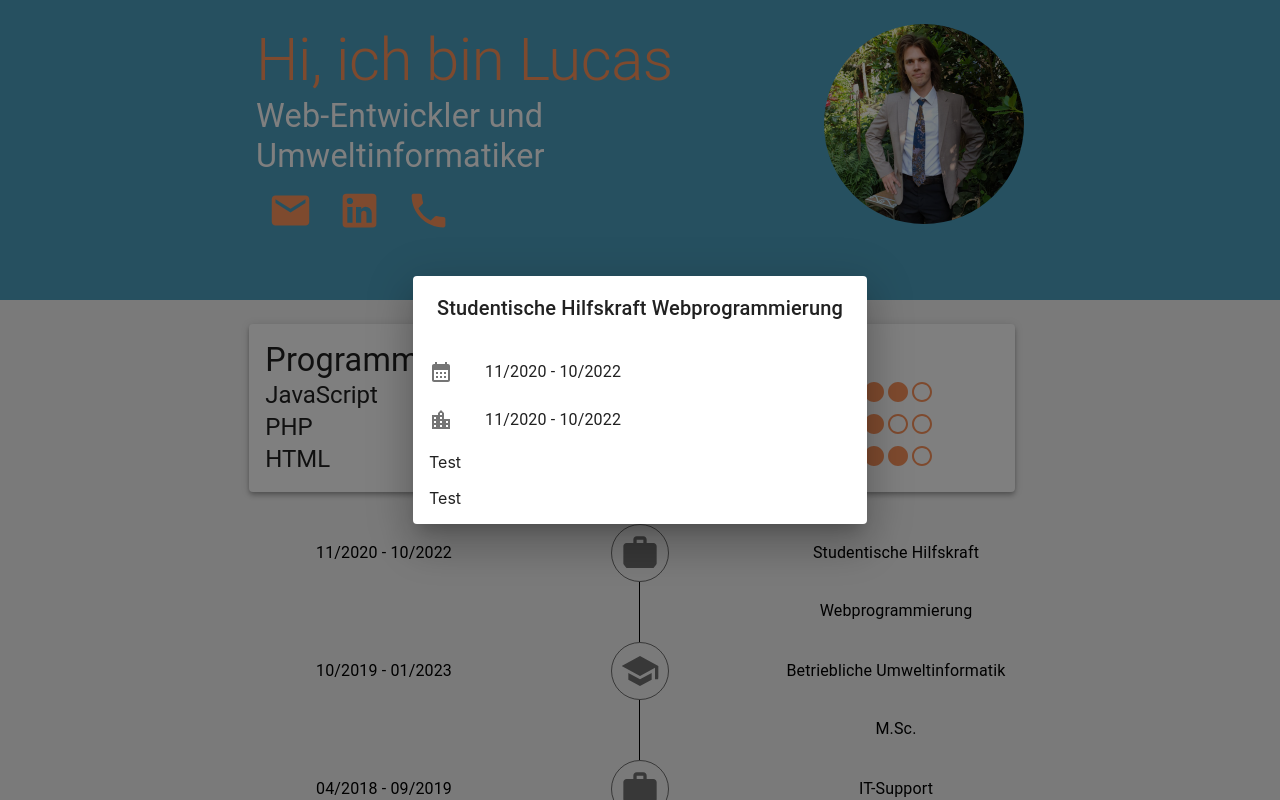
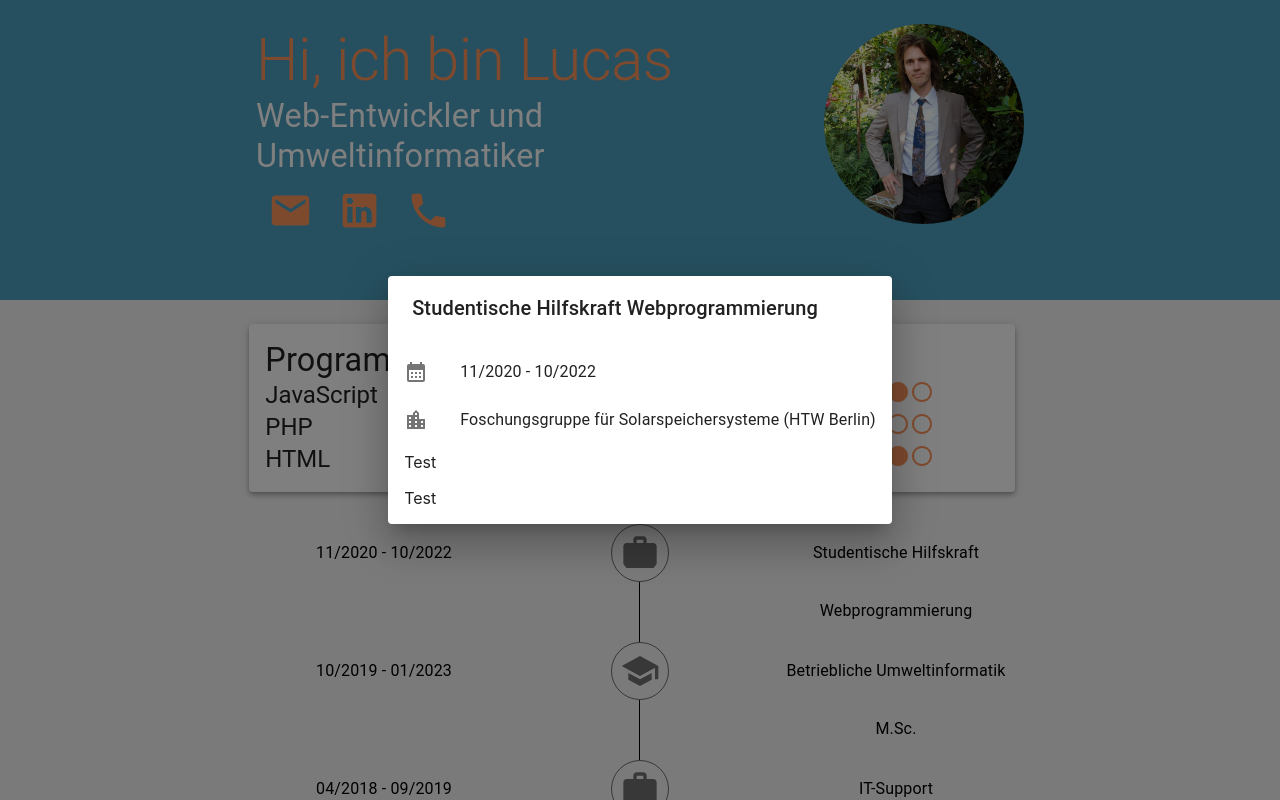
Before and after one commit to lucas-ipsum/lucas-cv, a React (Create React App) app: page / in a window 1280 px wide. Both pictures are taken after a click on the button 640 px from the left and 552 px from the top of the page. Shown: the top 800 px of the page. Built offline with nearby package versions, Linux system fonts and the light colour scheme.

Commit message:
Institution added to DialogWindow

```diff
--- a/src/components/TimeLine/TimeLine.js
+++ b/src/components/TimeLine/TimeLine.js
@@ -36,7 +36,7 @@ for (let i = data.length - 1; i > 0; i--) {
     var beginDate = formatDate(data[i].beginDate)
     var endDate = formatDate(data[i].endDate)
     // Component Array
-    timeLineItems.push(<TimeLineItem title={data[i].title} endDate={endDate} beginDate={beginDate} category={data[i].category} />)
+    timeLineItems.push(<TimeLineItem title={data[i].title} endDate={endDate} beginDate={beginDate} institution={data[i].institution} category={data[i].category} />)
 }
 
 // Render Function
--- a/src/components/TimeLineDialogWindow/TimeLineDialogWindow.js
+++ b/src/components/TimeLineDialogWindow/TimeLineDialogWindow.js
@@ -29,7 +29,7 @@ return (
                             <LocationCityIcon />
                         </ListItemIcon>
                         <ListItemText>
-                            {props.beginDate} - {props.endDate}
+                            {props.institution}
                         </ListItemText>
                     </ListItem>
                     <ListItem>Test</ListItem>
--- a/src/components/TimeLineItem/TimeLineItem.js
+++ b/src/components/TimeLineItem/TimeLineItem.js
@@ -16,7 +16,7 @@ return (
                 <TimeLineDate beginDate={props.beginDate} endDate={props.endDate}/>
             </Grid>
             <Grid item xs={2} sm={4} sx={{display: 'flex', justifyContent: 'center' }}>
-                <TimeLineIcon category={props.category} id={props.title} beginDate={props.beginDate} endDate={props.endDate}/>
+                <TimeLineIcon category={props.category} id={props.title} beginDate={props.beginDate} institution={props.institution} endDate={props.endDate}/>
             </Grid>
             <Grid item xs={5} sm={4}
                 sx={{
--- a/src/components/TimeLineItem/TimeLineItemComponents/TimeLineIcon.js
+++ b/src/components/TimeLineItem/TimeLineItemComponents/TimeLineIcon.js
@@ -30,7 +30,7 @@ const onClose = () => {
 // Render Function
 return (
     <Box>
-        {openWindow ? <TimeLineDialogWindow onClose={onClose} open={openWindow} title={props.id} beginDate={props.beginDate} endDate={props.endDate}/> : null}
+        {openWindow ? <TimeLineDialogWindow onClose={onClose} open={openWindow} title={props.id} beginDate={props.beginDate} endDate={props.endDate} institution={props.institution}/> : null}
         <Box sx={{height: '58px'}}>
             <IconButton onClick={btnClicked}>
                 {icon}
```
